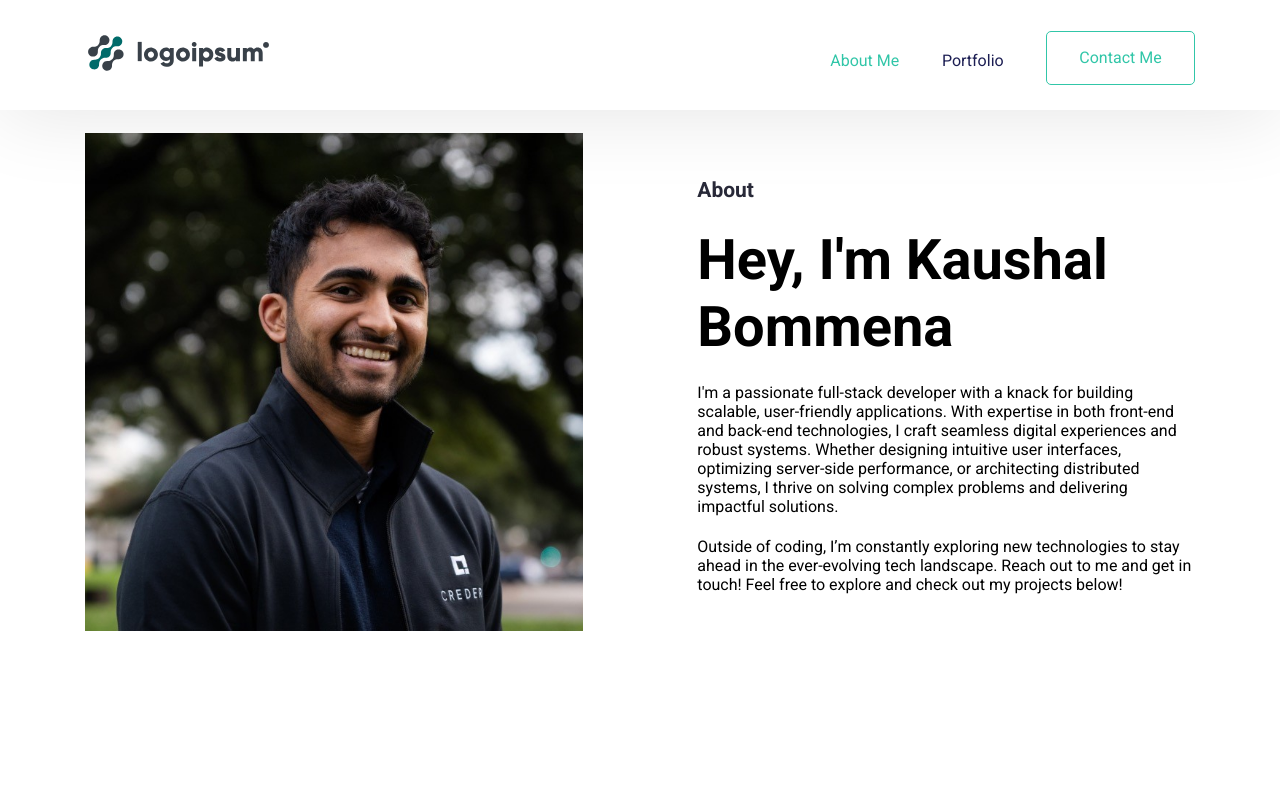
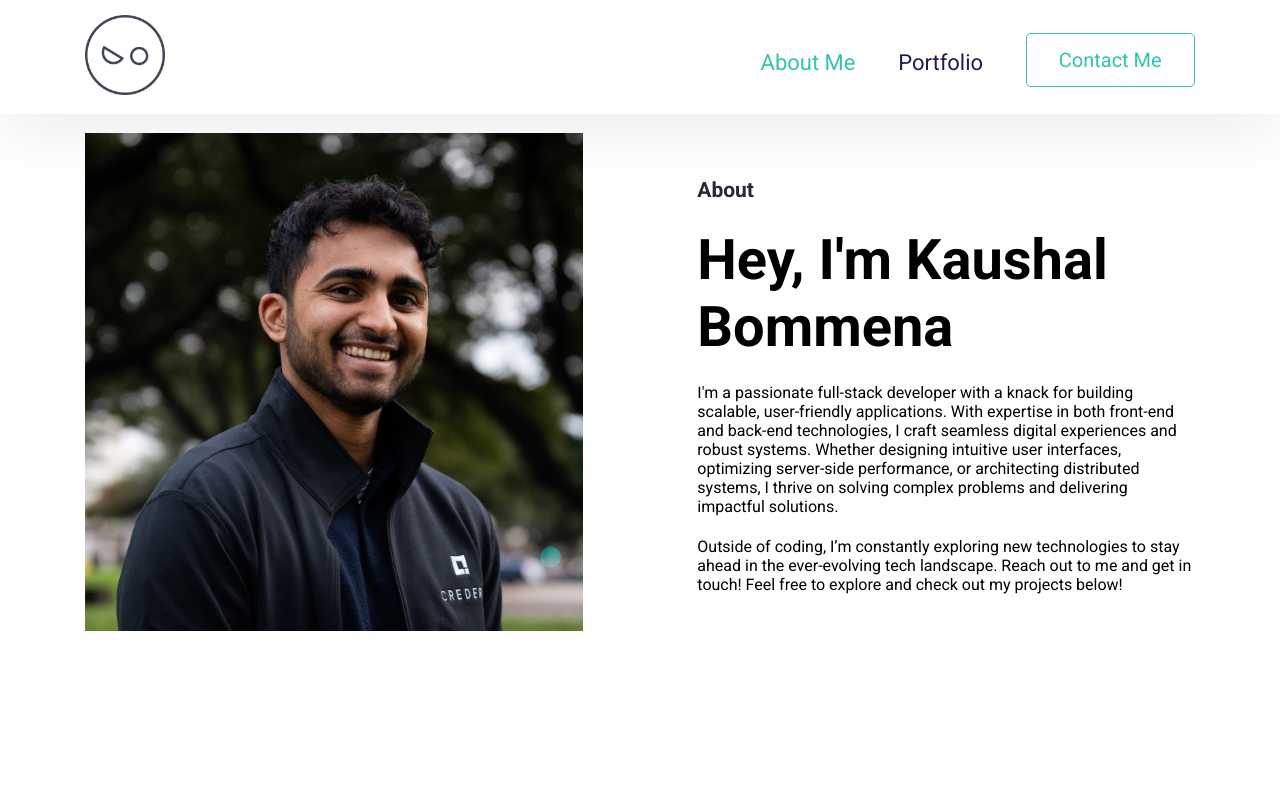
Before and after one commit to kaushalb/PersonalWebsite, a React (Create React App) app: page / in a window 1280 px wide. Shown: the top 800 px of the page. Built offline with nearby package versions, Linux system fonts and the light colour scheme.

Commit message:
new logo and navbar resizes

```diff
--- a/src/App.css
+++ b/src/App.css
@@ -32,7 +32,7 @@ body {
     font-family: "Roboto";
     display: inline-block;
     padding: 14px 32px;
-    font-size: 16px;
+    font-size: 20px;
     font-style: normal;
     font-weight: 400;
     line-height: 24px;
@@ -245,7 +245,7 @@ body {
   /* Navbar Content */
   .navbar--content {
     color: var(--darkblue);
-    font-size: 16px;
+    font-size: 22px;
     font-style: normal;
     font-weight: 400;
     line-height: 60px;
--- a/src/Pages/Home/Navbar.jsx
+++ b/src/Pages/Home/Navbar.jsx
@@ -38,7 +38,7 @@ function Navbar() {
     return (
         <nav className={`navbar ${active ? "active" : ""}`}>
             <div>
-                <img src="./img/logo.svg" alt="Logoipsum"/>
+                <img src="./img/logo.png" alt="Logoipsum" style={{ height: 80 }}/>
             </div>
             <a
             className={`navbar_burger ${active ? "active" : ""}`}
```
Also changed, not shown: public/img/logo.png (added).
